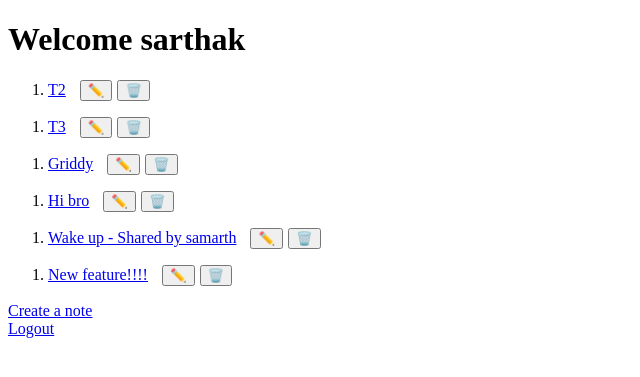
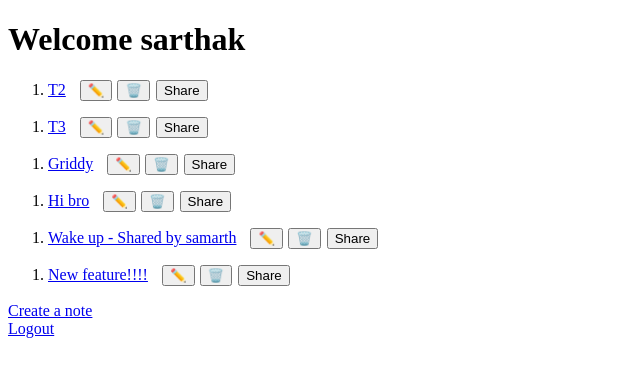
Before and after one commit to s4rthaksingh/Notess, a Django app: page / in a window 1280 px wide. Shown: the top 377 px of the page, without its empty margins (0-640 px from the left). Run offline with Django 5.2, Linux system fonts and the light colour scheme; a user stored in the database is signed in; data comes from the database, SQL or seed files in the repository; both versions use the stored data as it was after the commit.

Commit message:
Create sharing mechanism

```diff
--- a/home/urls.py
+++ b/home/urls.py
@@ -8,6 +8,7 @@ urlpatterns = [
     path('create/',views.create,name='create'),
     path('delete/<int:noteid>',views.delete),
     path('edit/<int:noteid>',views.edit),
+    path('share/<int:noteid>',views.share),
     path('login/',views.loginUser),
     path('logout/',views.logoutUser),
     path('register/',views.register)
--- a/home/views.py
+++ b/home/views.py
@@ -58,6 +58,20 @@ def edit(request,noteid):
         form = NoteForm(instance=Note.objects.get(pk=noteid))
     return render(request,'edit.html',{'form':form})
 
+@login_required
+def share(request,noteid):
+    if request.user != Note.objects.get(pk=noteid).user:
+        return HttpResponse("This note doesn't exist")
+    if request.method=='POST':
+        user_id = int(request.POST['dropdown'])
+        user = User.objects.all().get(pk=user_id)
+        note = Note.objects.get(pk=noteid)
+        newnote = Note(title=f'{note.title} - Shared by {note.user}',description=note.description,user=user)
+        newnote.save()
+        return HttpResponse(f'Successfully shared note "{Note.objects.get(pk=noteid)}" with {user.username}')
+    else:
+        return render(request,'share.html',{'users':User.objects.all()})
+
 def loginUser(request):
     if request.user.is_authenticated:
         return render(request,'already.html',{'title':'Log in to another account','action':'log in to another account'})
--- a/templates/index.html
+++ b/templates/index.html
@@ -14,6 +14,7 @@
         <a href="/notes/{{item.pk}}">{{item.title}}</a>
         <a href="/edit/{{item.pk}}"><button style="margin: 0px 10px">✏️</button></a>
         <a href="/delete/{{item.pk}}"><button style="margin: 0px -9px">🗑️</button></a>
+        <a href="/share/{{item.pk}}"><button style="margin: 0px 11px">Share</button></a>
         </li>
       </ol>
       {% endfor %}
```
Also changed, not shown: db.sqlite3.
